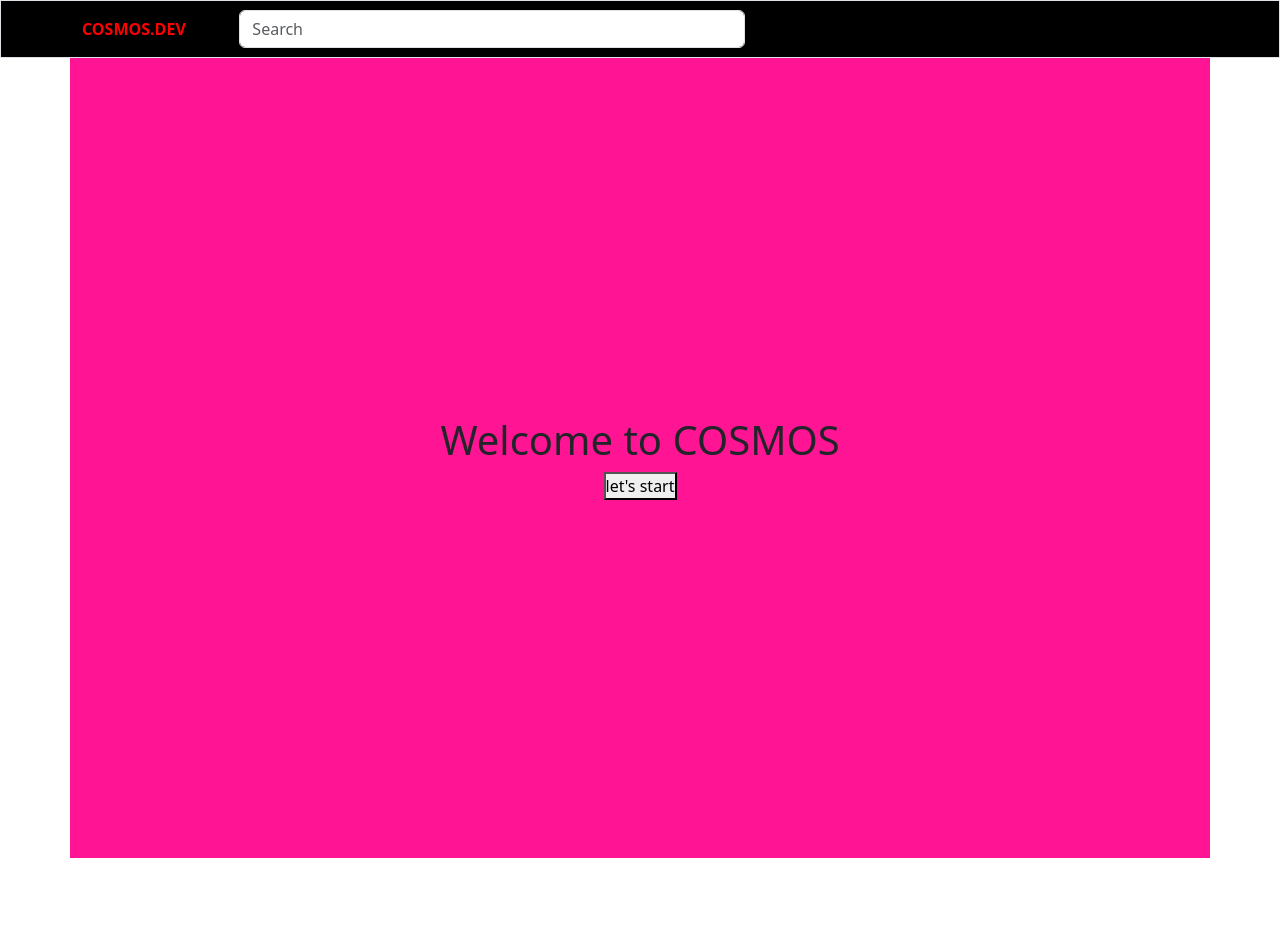
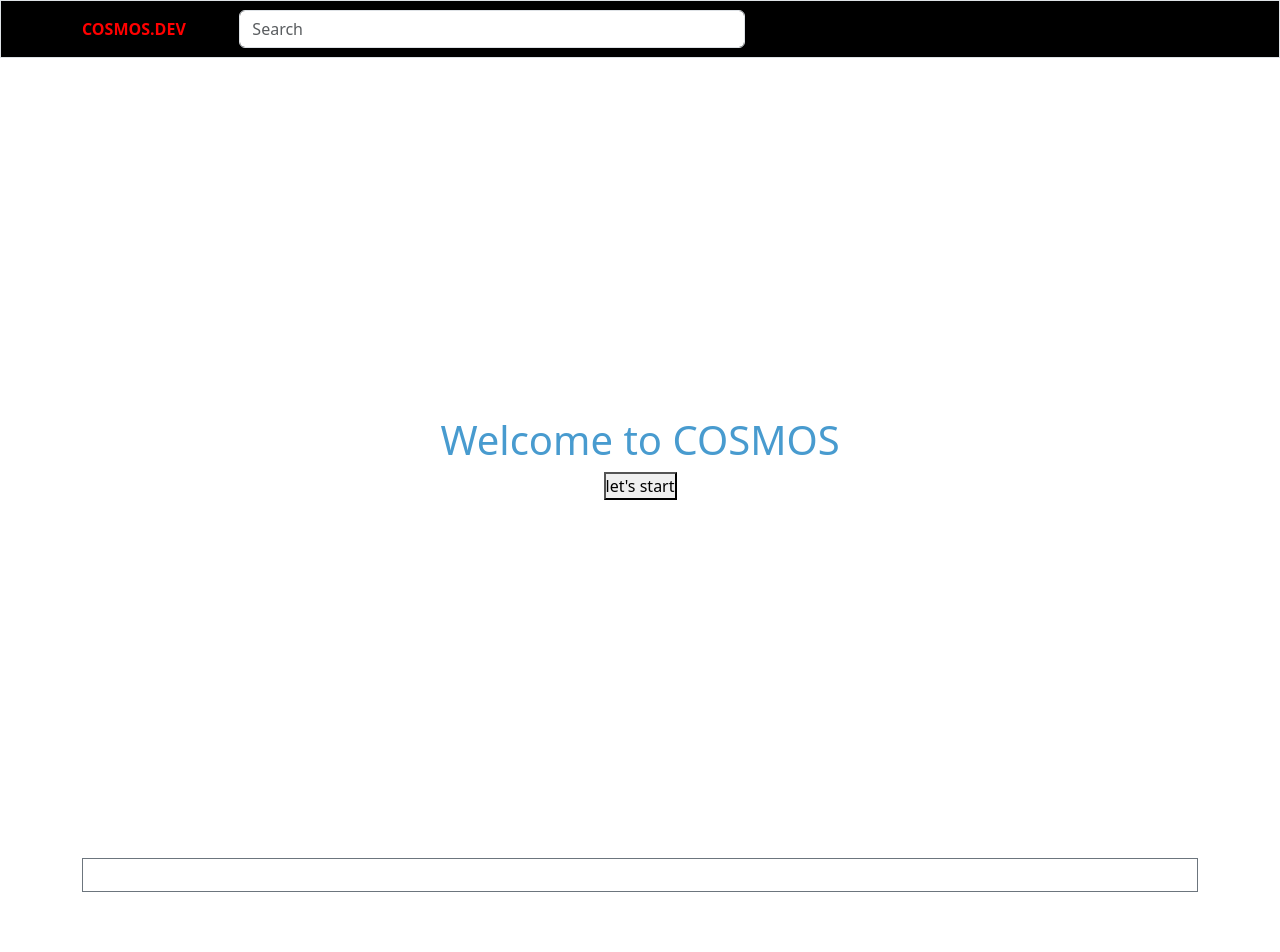
Before and after one commit to lezyCoder/Cosmos.dev, a React (Vite) app: page / in a window 1280 px wide. Shown: the top 952 px of the page. Before the commit the page ends 858 px from the top, so only its background shows below. Built offline with nearby package versions, Linux system fonts and the light colour scheme.

Commit message:
Add StatsSection component and update Hero styling

```diff
--- a/src/App.jsx
+++ b/src/App.jsx
@@ -1,9 +1,12 @@
 import Hero from "./Components/Hero"
 import Navbar from "./Components/Navbar"
+import StatsSection from "./Components/StatsSection"
 const App = () => {
   return (
     <div>
       <Navbar />
+      <Hero />
+      <StatsSection />
       <Hero />
     </div>
   )
--- a/src/Components/Hero.css
+++ b/src/Components/Hero.css
@@ -0,0 +1,9 @@
+/* Hero Styling */
+.hero {
+    min-height: 100vh;
+    background-color: deeppink;
+}
+
+.hero h1{
+    color: #489BCF;
+}
--- a/src/Components/Hero.jsx
+++ b/src/Components/Hero.jsx
@@ -4,7 +4,7 @@ const Hero = () => {
     return (
         <div className='container hero d-flex justify-content-center align-items-center flex-column'>
 
-            <h1>Welcome to COSMOS</h1>
+            <h1 className="">Welcome to COSMOS</h1>
             <button>let's start</button>
         </div >
     )
--- /dev/null
+++ b/src/Components/StatsSection.jsx
@@ -0,0 +1,12 @@
+
+const StatsSection = () => {
+  return (
+    <div className="container">
+      <div className="stats-section d-flex justify-content-between align-items-center border border-secondary p-3">
+
+      </div>
+    </div>
+  )
+}
+
+export default StatsSection
--- a/src/index.css
+++ b/src/index.css
@@ -23,5 +23,9 @@ body {
 /* Hero Styling */
 .hero {
     min-height: 100vh;
-    background-color: deeppink;
+    /* background-color: deeppink; */
 }
+
+.hero h1{
+    color: #489BCF;
+}
```
Also changed, not shown: 1 other file (tests, documents, lock files or other folders).
